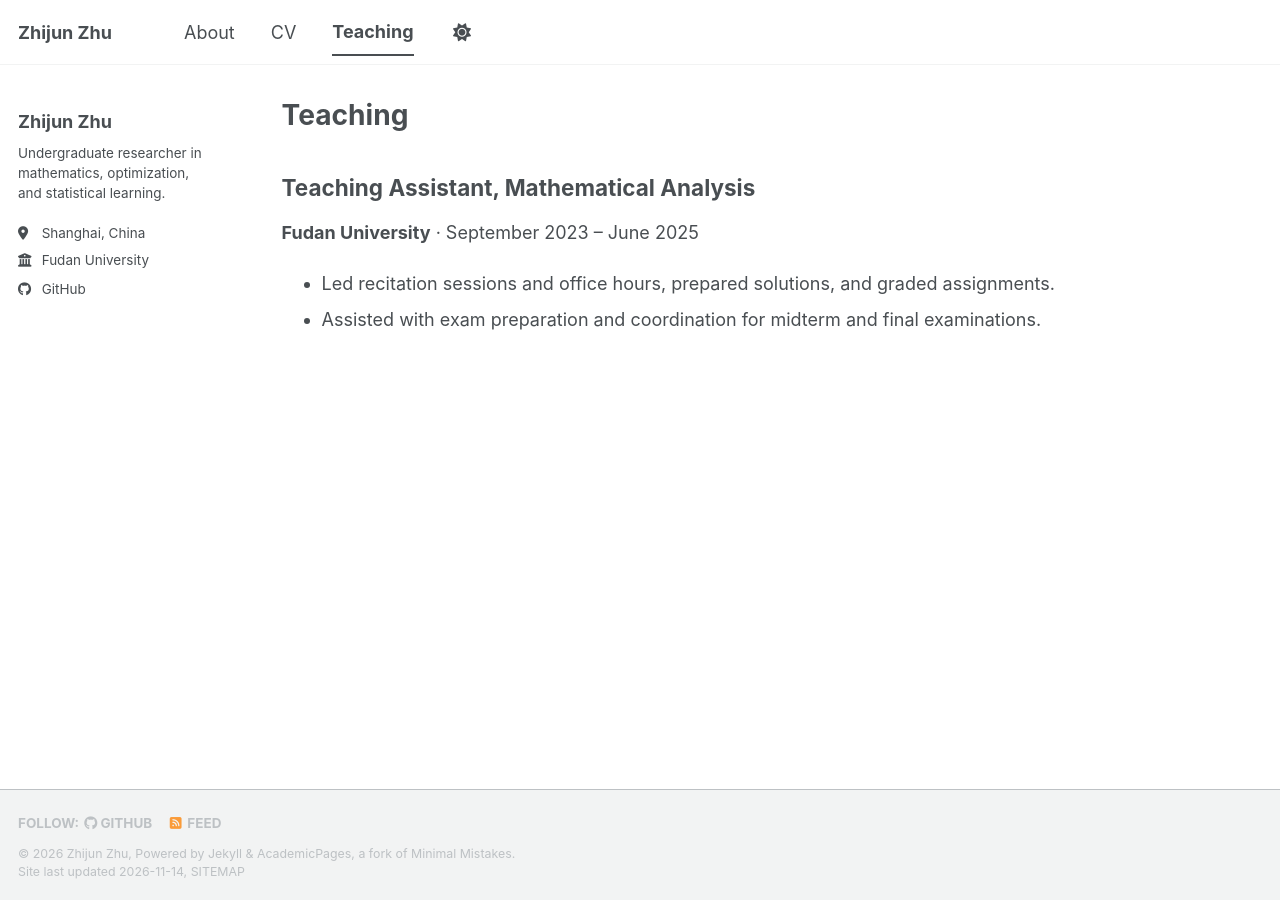
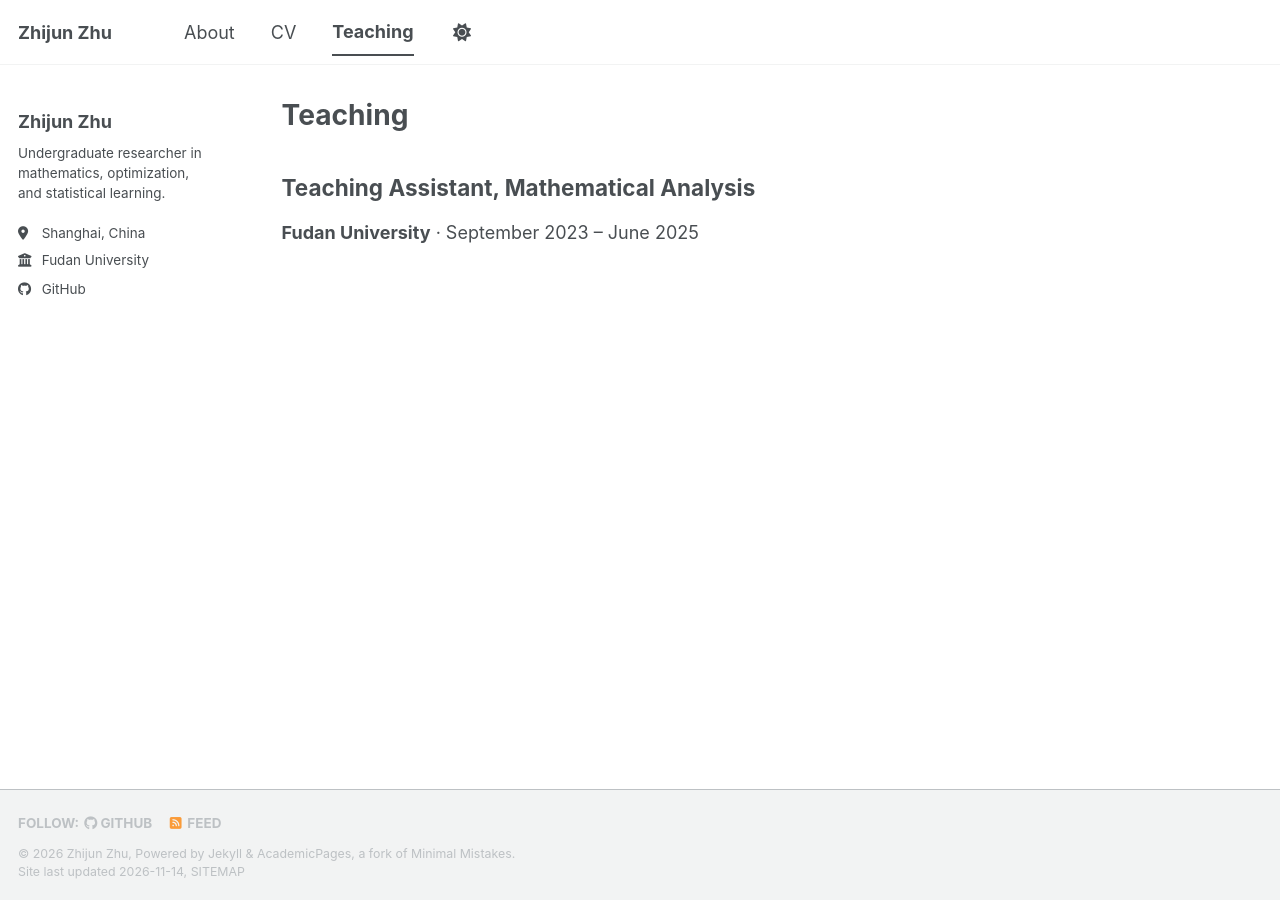
Before and after one commit to zzjpp/zzjpp.github.io, a Jekyll site: the page built from _pages/teaching.html, in a window 1280 px wide. Built offline with Jekyll 4.4.1, drawn with Linux system fonts in a browser that asks for light colours; a style sheet for code colours, icons or effects is not loaded.

Commit message:
Remove duty descriptions from Teaching page

```diff
--- a/_pages/teaching.html
+++ b/_pages/teaching.html
@@ -8,8 +8,3 @@ author_profile: true
 <h2>Teaching Assistant, Mathematical Analysis</h2>
 
 <p><strong>Fudan University</strong> · September 2023 – June 2025</p>
-
-<ul>
-  <li>Led recitation sessions and office hours, prepared solutions, and graded assignments.</li>
-  <li>Assisted with exam preparation and coordination for midterm and final examinations.</li>
-</ul>
```
